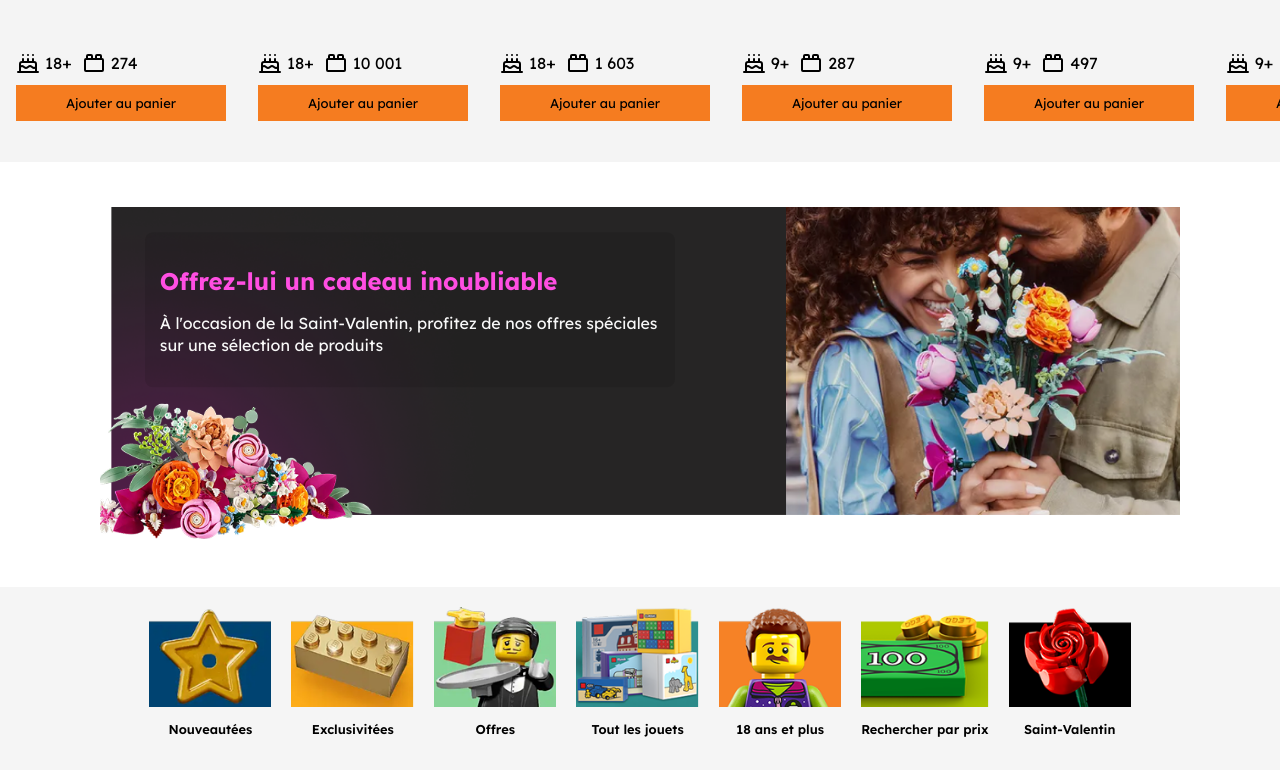
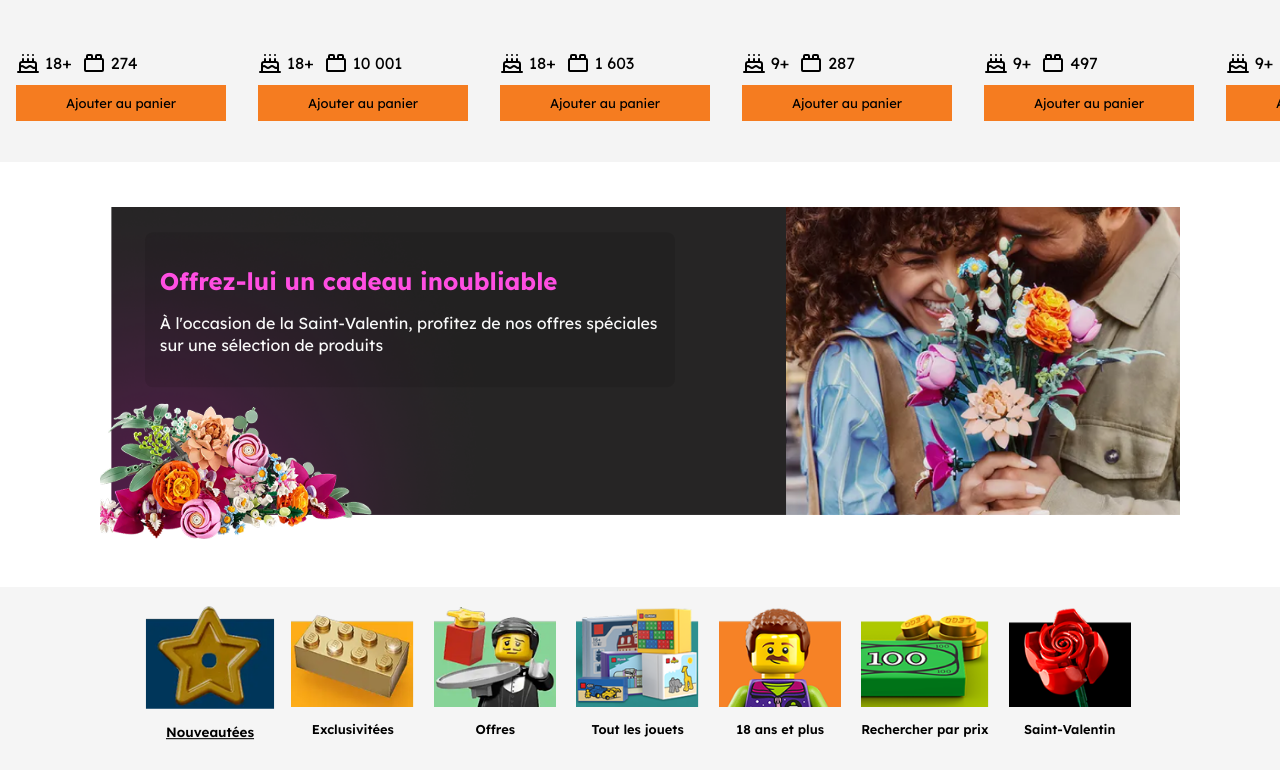
Before and after one commit to Steellgold/tc_uha_htmlcss, a plain HTML site: page index.html in a window 1280 px wide. In both pictures the pointer is over the element "Nouveautées". Shown: the part 654-1424 px from the top of the page. Drawn offline with Linux system fonts and the light colour scheme.

Commit message:
style(categories.css): add hover effects for category items to enhance interactivity

```diff
--- a/styles/categories.css
+++ b/styles/categories.css
@@ -21,4 +21,17 @@ section#categories {
       text-align: center;
     }
   }
+
+  .c:hover {
+    cursor: pointer;
+    transform: scale(1.05);
+
+    img {
+      filter: brightness(0.8);
+    }
+
+    h3 {
+      text-decoration: underline;
+    }
+  }
 }
```
